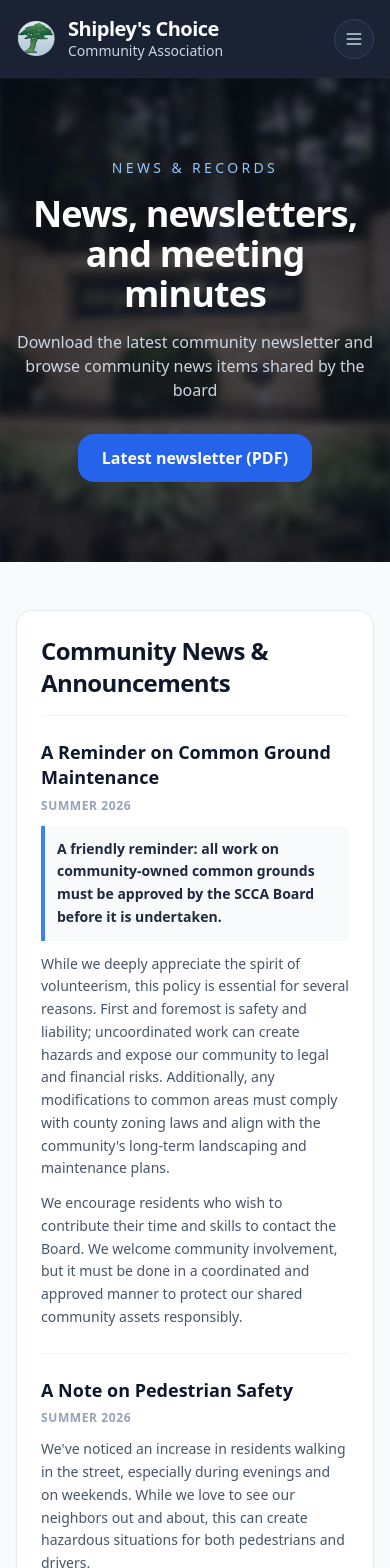
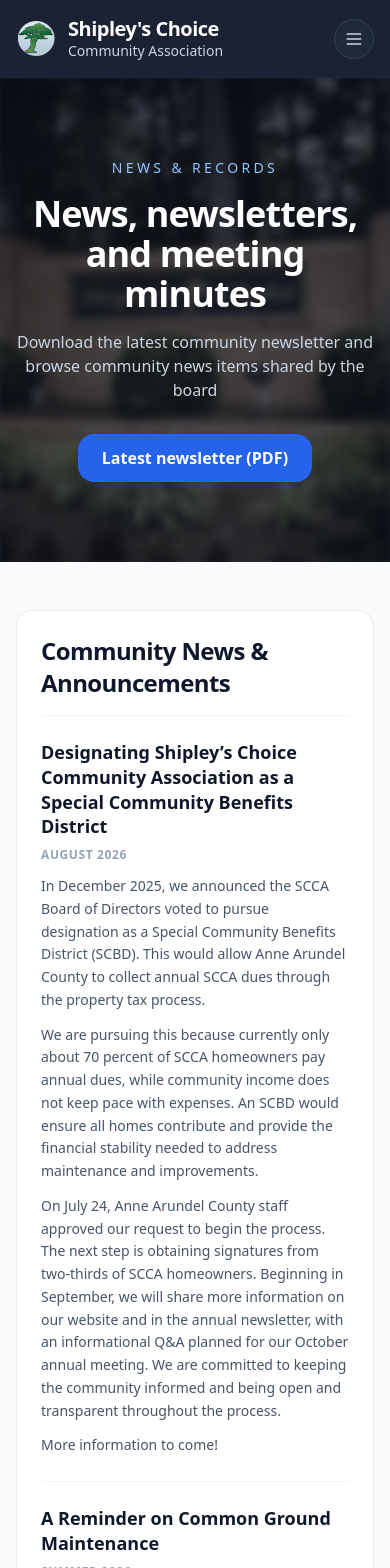
Before and after one commit to tschulmeister/scca-website, a SvelteKit app: page /news-records in a window 390 px wide. Shown: the top 1568 px of the page. Built offline with nearby package versions, Linux system fonts and the light colour scheme.

Commit message:
upgrades to news and meeting notes

```diff
--- a/src/routes/news-records/+page.svelte
+++ b/src/routes/news-records/+page.svelte
@@ -1,3 +1,193 @@
+<script>
+  import { onMount, onDestroy } from "svelte";
+
+  const newsItems = [
+    {
+      id: "scbd-update-aug-2026",
+      title:
+        "Designating Shipley’s Choice Community Association as a Special Community Benefits District",
+      date: "August 2026",
+      tags: [],
+      content: `
+        <p>
+          In December 2025, we announced the SCCA Board of Directors voted to
+          pursue designation as a Special Community Benefits District (SCBD).
+          This would allow Anne Arundel County to collect annual SCCA dues
+          through the property tax process.
+        </p>
+        <p>
+          We are pursuing this because currently only about 70 percent of SCCA
+          homeowners pay annual dues, while community income does not keep
+          pace with expenses. An SCBD would ensure all homes contribute and
+          provide the financial stability needed to address maintenance and
+          improvements.
+        </p>
+        <p>
+          On July 24, Anne Arundel County staff approved our request to begin
+          the process. The next step is obtaining signatures from two-thirds
+          of SCCA homeowners. Beginning in September, we will share more
+          information on our website and in the annual newsletter, with an
+          informational Q&A planned for our October annual meeting. We are
+          committed to keeping the community informed and being open and
+          transparent throughout the process.
+        </p>
+        <p>More information to come!</p>
+      `,
+    },
+    {
+      id: "common-ground-maintenance-summer-2026",
+      title: "A Reminder on Common Ground Maintenance",
+      date: "Summer 2026",
+      tags: [],
+      content: `
+        <p class="font-semibold text-slate-800 bg-slate-50 border-l-4 border-blue-500 p-3 rounded-r-lg">
+          A friendly reminder: all work on community-owned common grounds must
+          be approved by the SCCA Board before it is undertaken.
+        </p>
+        <p>
+          While we deeply appreciate the spirit of volunteerism, this policy
+          is essential for several reasons. First and foremost is safety and
+          liability; uncoordinated work can create hazards and expose our
+          community to legal and financial risks. Additionally, any
+          modifications to common areas must comply with county zoning laws
+          and align with the community's long-term landscaping and maintenance
+          plans.
+        </p>
+        <p>
+          Under SCCA bylaws Article IV, Sections 1 & 4, Association-owned facilities and common properties are
+          reserved strictly for the managed use and enjoyment of members in good standing under rules established by
+          the Association. Individual homeowners do not have individual property rights to alter, landscape,
+          or build on common property.
+        </p>
+      `,
+    },
+    {
+      id: "pedestrian-safety-summer-2026",
+      title: "A Note on Pedestrian Safety",
+      date: "Summer 2026",
+      tags: [],
+      content: `
+        <p>
+          We've noticed an increase in residents walking in the street,
+          especially during evenings and on weekends. While we love to see our
+          neighbors out and about, this can create hazardous situations for
+          both pedestrians and drivers.
+        </p>
+        <p>
+          For everyone's safety, we strongly urge all residents to use
+          sidewalks whenever they are available. When walking on a street
+          without a sidewalk, please walk facing traffic and stay as far to
+          the side of the road as possible. Let's all do our part to keep
+          Shipley's Choice a safe community for everyone.
+        </p>
+      `,
+    },
+    {
+      id: "scbd-announcement-dec-2025",
+      title:
+        "Designating Shipley’s Choice Community Association as a Special Community Benefits District",
+      date: "Dec 2025",
+      tags: ["Official Notice", "Financials"],
+      content: `
+        <p class="font-semibold text-slate-800 bg-slate-50 border-l-4 border-blue-500 p-3 rounded-r-lg">
+          During our SCCA Board of Directors meeting on December 12, 2025, the
+          Board voted to pursue designating SCCA as a Special Community
+          Benefits District (SCBD).
+        </p>
+        <p>
+          Such a designation would result in Anne Arundel County collecting
+          our annual dues through annual county tax collection. We are
+          pursuing this action for one reason: <span class="font-bold">only 70 percent of houses that are part of SCCA pay annual dues</span>
+          and the community’s income doesn’t match our expenses. There are many
+          homeowners’ associations designated as SCBDs in Anne Arundel County,
+          including our neighbors in Chartwell.
+        </p>
+        <p>
+          Two-thirds of SCCA homeowners must sign a petition in order for our
+          community to become a SCBD. Establishing a SCBD will likely be a
+          lengthy process; we will be sure to share information regularly and
+          provide an opportunity for members of the community to share their
+          opinions about this initiative.
+        </p>
+      `,
+    },
+    {
+      id: "street-safety-summer-2026",
+      title: "Street Safety",
+      date: "Summer 2026",
+      tags: ["Community Safety"],
+      content: `
+        <p>
+          Riding bikes and scooters can be a lot of fun, but it's also
+          important to teach our children about the potential dangers,
+          especially when riding at night. To help keep our community safe, we
+          encourage all parents to talk to their kids about bike and scooter
+          safety. Here are some important safety tips to share:
+        </p>
+
+        <ul class="list-disc list-inside">
+          <li>Always wear a helmet.</li>
+          <li>Ride defensively and be aware of your surroundings.</li>
+          <li>Use bike paths and sidewalks when available.</li>
+          <li>Avoid riding at night.</li>
+        </ul>
+
+        <p>
+          The intersection of Governor Stone and Benfield can be especially
+          perilous, as well as the intersection of Severncrest and W Benfield.
+          It is vitally important for children to learn their safety basics
+          and for drivers to be vigilant.
+        </p>
+        <p>
+          For more information regarding children and e-scooters, please visit <a href="https://www.healthychildren.org/English/safety-prevention/on-the-go/Pages/E-Scooters.aspx" class="app-link">HealthyChildren.org</a>
+          and watch this short video from MarylandEMS.
+        </p>
+
+        <div class="mt-4">
+          <iframe
+            class="responsive-video"
+            src="https://www.youtube.com/embed/Pj82m4gIRbw?si=lGGHeTlsvg_GV24K"
+            title="YouTube video player"
+            frameborder="0"
+            allow="accelerometer; autoplay; clipboard-write; encrypted-media; gyroscope; picture-in-picture; web-share"
+            referrerpolicy="strict-origin-when-cross-origin"
+            allowfullscreen
+          ></iframe>
+        </div>
+      `,
+    },
+  ];
+
+  let activeId = "";
+  let observer;
+
+  onMount(() => {
+    const sections = newsItems.map((item) => document.getElementById(item.id));
+
+    const observerOptions = {
+      root: null,
+      rootMargin: "0px 0px -60% 0px",
+      threshold: 0,
+    };
+
+    observer = new IntersectionObserver((entries) => {
+      entries.forEach((entry) => {
+        if (entry.isIntersecting) {
+          activeId = entry.target.id;
+        }
+      });
+    }, observerOptions);
+
+    sections.forEach((section) => {
+      if (section) observer.observe(section);
+    });
+  });
+
+  onDestroy(() => {
+    if (observer) observer.disconnect();
+  });
+</script>
+
 <svelte:head>
   <title>News & Records | Shipley's Choice</title>
 </svelte:head>
@@ -29,7 +219,34 @@
   </div>
 </section>
 
-<section class="max-w-5xl mx-auto px-4 py-12">
+<section class="max-w-7xl mx-auto px-4 py-12">
+  <div class="lg:grid lg:grid-cols-12 lg:gap-12">
+    <aside class="hidden lg:block lg:col-span-3">
+      <nav class="sticky top-24">
+        <h3 class="font-semibold text-slate-900">On this page</h3>
+        <ul class="mt-4 space-y-1 border-l-2 border-slate-100">
+          {#each newsItems as item}
+            <li>
+              <a
+                href="#{item.id}"
+                class="block w-full pl-3.5 pr-2 py-1.5 -ml-px border-l-2 text-sm transition-colors"
+                class:border-blue-500={activeId === item.id}
+                class:text-blue-600={activeId === item.id}
+                class:font-semibold={activeId === item.id}
+                class:border-transparent={activeId !== item.id}
+                class:text-slate-500={activeId !== item.id}
+                class:hover:border-slate-300={activeId !== item.id}
+                class:hover:text-slate-700={activeId !== item.id}
+              >
+                {item.title}
+              </a>
+            </li>
+          {/each}
+        </ul>
+      </nav>
+    </aside>
+
+    <div class="lg:col-span-9">
       <article
         class="rounded-2xl border border-slate-200/80 bg-white p-6 md:p-8 shadow-sm"
       >
@@ -40,207 +257,47 @@
         </h2>
 
         <div class="divide-y divide-slate-100">
-      <div class="py-6 first:pt-0 last:pb-0 group">
+          {#each newsItems as item}
+            <div
+              id={item.id}
+              class="py-6 first:pt-0 last:pb-0 group scroll-mt-20"
+            >
               <div
                 class="flex flex-col sm:flex-row sm:items-baseline sm:justify-between gap-2 mb-3"
               >
-          <h3 class="text-lg font-bold text-slate-900 leading-snug">
-            A Reminder on Common Ground Maintenance
+                <h3
+                  class="text-lg font-bold text-slate-900 leading-snug group-hover:text-blue-600 transition-colors"
+                >
+                  {item.title}
                 </h3>
                 <time
                   class="text-xs font-semibold uppercase tracking-wider text-slate-400 whitespace-nowrap sm:shrink-0"
                 >
-            Summer 2026
+                  {item.date}
                 </time>
               </div>
 
               <div
                 class="space-y-3 text-slate-600 text-sm sm:text-base leading-relaxed"
               >
-          <p
-            class="font-semibold text-slate-800 bg-slate-50 border-l-4 border-blue-500 p-3 rounded-r-lg"
-          >
-            A friendly reminder: all work on community-owned common grounds must
-            be approved by the SCCA Board before it is undertaken.
-          </p>
-          <p>
-            While we deeply appreciate the spirit of volunteerism, this policy
-            is essential for several reasons. First and foremost is safety and
-            liability; uncoordinated work can create hazards and expose our
-            community to legal and financial risks. Additionally, any
-            modifications to common areas must comply with county zoning laws
-            and align with the community's long-term landscaping and maintenance
-            plans.
-          </p>
-          <p>
-            We encourage residents who wish to contribute their time and skills
-            to contact the Board. We welcome community involvement, but it must
-            be done in a coordinated and approved manner to protect our shared
-            community assets responsibly.
-          </p>
-        </div>
+                {@html item.content}
               </div>
 
-      <div class="py-6 first:pt-0 last:pb-0 group">
-        <div
-          class="flex flex-col sm:flex-row sm:items-baseline sm:justify-between gap-2 mb-3"
-        >
-          <h3
-            class="text-lg font-bold text-slate-900 leading-snug group-hover:text-blue-600 transition-colors"
-          >
-            A Note on Pedestrian Safety
-          </h3>
-          <time
-            class="text-xs font-semibold uppercase tracking-wider text-slate-400 whitespace-nowrap sm:shrink-0"
-          >
-            Summer 2026
-          </time>
-        </div>
-
-        <div
-          class="space-y-3 text-slate-600 text-sm sm:text-base leading-relaxed"
-        >
-          <p>
-            We've noticed an increase in residents walking in the street,
-            especially during evenings and on weekends. While we love to see our
-            neighbors out and about, this can create hazardous situations for
-            both pedestrians and drivers.
-          </p>
-          <p>
-            For everyone's safety, we strongly urge all residents to use
-            sidewalks whenever they are available. When walking on a street
-            without a sidewalk, please walk facing traffic and stay as far to
-            the side of the road as possible. Let's all do our part to keep
-            Shipley's Choice a safe community for everyone.
-          </p>
-        </div>
-      </div>
-
-      <div class="py-6 first:pt-0 last:pb-0 group">
-        <div
-          class="flex flex-col sm:flex-row sm:items-baseline sm:justify-between gap-2 mb-3"
-        >
-          <h3
-            class="text-lg font-bold text-slate-900 leading-snug group-hover:text-blue-600 transition-colors"
-          >
-            Designating Shipley’s Choice Community Association as a Special
-            Community Benefits District
-          </h3>
-          <time
-            class="text-xs font-semibold uppercase tracking-wider text-slate-400 whitespace-nowrap sm:shrink-0"
-          >
-            Dec 2025
-          </time>
-        </div>
-
-        <div
-          class="space-y-3 text-slate-600 text-sm sm:text-base leading-relaxed"
-        >
-          <p
-            class="font-semibold text-slate-800 bg-slate-50 border-l-4 border-blue-500 p-3 rounded-r-lg"
-          >
-            During our SCCA Board of Directors meeting on December 12, 2025, the
-            Board voted to pursue designating SCCA as a Special Community
-            Benefits District (SCBD).
-          </p>
-          <p>
-            Such a designation would result in Anne Arundel County collecting
-            our annual dues through annual county tax collection. We are
-            pursuing this action for one reason: <span class="font-bold"
-              >only 70 percent of houses that are part of SCCA pay annual dues</span
-            > and the community’s income doesn’t match our expenses. There are many
-            homeowners’ associations designated as SCBDs in Anne Arundel County,
-            including our neighbors in Chartwell.
-          </p>
-          <p>
-            Two-thirds of SCCA homeowners must sign a petition in order for our
-            community to become a SCBD. Establishing a SCBD will likely be a
-            lengthy process; we will be sure to share information regularly and
-            provide an opportunity for members of the community to share their
-            opinions about this initiative.
-          </p>
-        </div>
-
-        <div class="mt-4 flex gap-2">
-          <span
-            class="inline-flex items-center rounded-md bg-blue-50 px-2.5 py-1 text-xs font-medium text-blue-700 ring-1 ring-inset ring-blue-700/10"
-          >
-            Official Notice
-          </span>
+              {#if item.tags.length}
+                <div class="mt-4 flex flex-wrap gap-2">
+                  {#each item.tags as tag}
                     <span
                       class="inline-flex items-center rounded-md bg-slate-100 px-2.5 py-1 text-xs font-medium text-slate-600"
                     >
-            Financials
+                      {tag}
                     </span>
+                  {/each}
+                </div>
+              {/if}
+            </div>
+          {/each}
+        </div>
+      </article>
     </div>
   </div>
-
-      <div class="py-6 first:pt-0 last:pb-0 group">
-        <div
-          class="flex flex-col sm:flex-row sm:items-baseline sm:justify-between gap-2 mb-3"
-        >
-          <h3
-            class="text-lg font-bold text-slate-900 leading-snug group-hover:text-blue-600 transition-colors"
-          >
-            Street Safety
-          </h3>
-          <time
-            class="text-xs font-semibold uppercase tracking-wider text-slate-400 whitespace-nowrap sm:shrink-0"
-          >
-            Summer 2026
-          </time>
-        </div>
-        <div
-          class="space-y-3 text-slate-600 text-sm sm:text-base leading-relaxed"
-        >
-          <p>
-            Riding bikes and scooters can be a lot of fun, but it's also
-            important to teach our children about the potential dangers,
-            especially when riding at night. To help keep our community safe, we
-            encourage all parents to talk to their kids about bike and scooter
-            safety. Here are some important safety tips to share:
-          </p>
-
-          <ul class="list-disc list-inside">
-            <li>Always wear a helmet.</li>
-            <li>Ride defensively and be aware of your surroundings.</li>
-            <li>Use bike paths and sidewalks when available.</li>
-            <li>Avoid riding at night.</li>
-          </ul>
-
-          <p>
-            The intersection of Governor Stone and Benfield can be especially
-            perilous, as well as the intersection of Severncrest and W Benfield.
-            It is vitally important for children to learn their safety basics
-            and for drivers to be vigilant.
-          </p>
-          <p>
-            For more information regarding children and e-scooters, please visit <a
-              href="https://www.healthychildren.org/English/safety-prevention/on-the-go/Pages/E-Scooters.aspx"
-              class="app-link">HealthyChildren.org</a
-            > and watch this short video from MarylandEMS.
-          </p>
-        </div>
-
-        <div>
-          <iframe
-            class="responsive-video"
-            src="https://www.youtube.com/embed/Pj82m4gIRbw?si=lGGHeTlsvg_GV24K"
-            title="YouTube video player"
-            frameborder="0"
-            allow="accelerometer; autoplay; clipboard-write; encrypted-media; gyroscope; picture-in-picture; web-share"
-            referrerpolicy="strict-origin-when-cross-origin"
-            allowfullscreen
-          ></iframe>
-        </div>
-        <div class="mt-4 flex gap-2">
-          <span
-            class="inline-flex items-center rounded-md bg-purple-50 px-2.5 py-1 text-xs font-medium text-purple-700 ring-1 ring-inset ring-purple-700/10"
-          >
-            Community Safety
-          </span>
-        </div>
-      </div>
-    </div>
-  </article>
 </section>
--- a/svelte.config.js
+++ b/svelte.config.js
@@ -6,7 +6,10 @@
 	preprocess: vitePreprocess(),
 	kit: {
 		// adapter-auto will seamlessly optimize the build specifically for Vercel
-		adapter: adapter()
+		adapter: adapter(),
+		alias: {
+			$data: 'src/data'
+		}
 	}
 };
 
```
Also changed, not shown: src/routes/+page.svelte (+60 -69 lines), src/routes/meeting-notes/+page.svelte (+73 -28 lines). Lines whose indentation alone changed are shown as unchanged.
